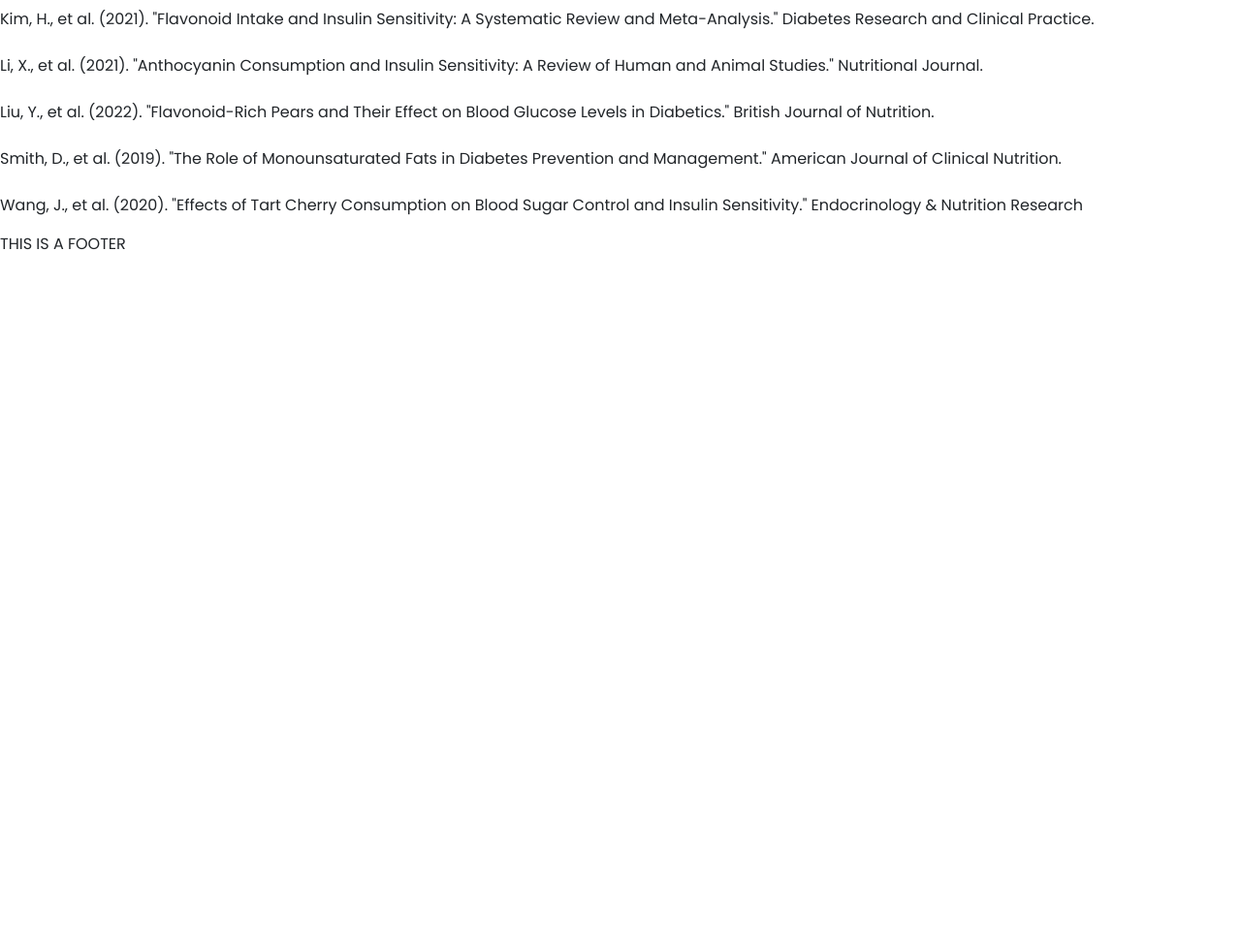
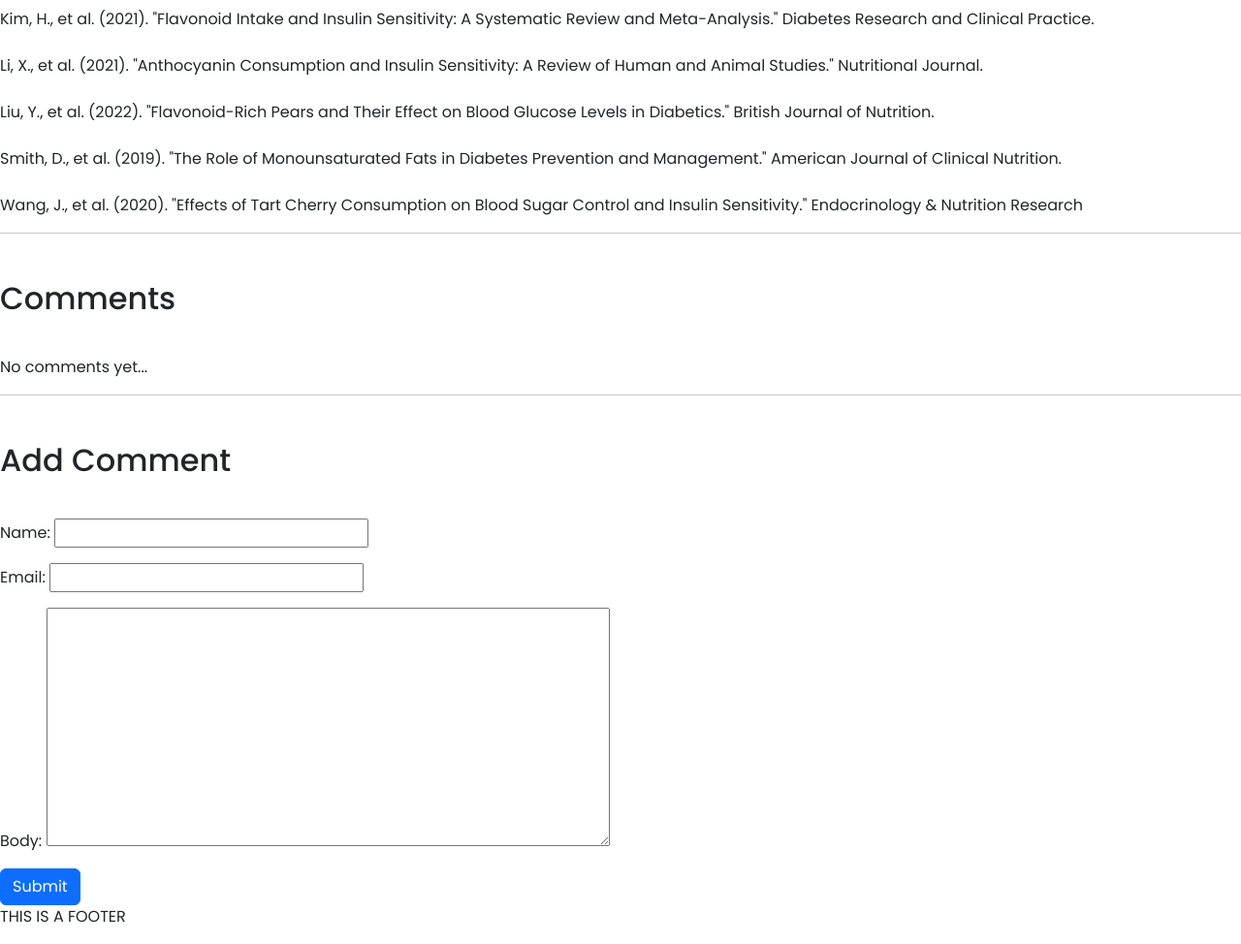
Before and after one commit to funktotheface/Center-of-Nutrition-Website, a Django app: a page that uses blog/templates/blog/post_detail.html in a window 1280 px wide. Shown: the part 2138-3112 px from the top of the page at 97% size. Before the commit the page ends 2396 px from the top, so only its background shows below. Run offline with Django 5.2, Linux system fonts and the light colour scheme; data comes from the database, SQL or seed files in the repository; both versions use the stored data as it was after the commit.

Commit message:
add comment fuinctionality to site

```diff
--- /dev/null
+++ b/blog/forms.py
@@ -0,0 +1,6 @@
+from django import forms
+from .models import Comment
+class CommentForm(forms.ModelForm):
+    class Meta:
+        model = Comment
+        fields = ('name', 'email', 'body')
--- a/blog/models.py
+++ b/blog/models.py
@@ -13,3 +13,10 @@ class Post(models.Model):
 
     class Meta:
         ordering = ['-date_added']
+
+class Comment(models.Model):
+    post = models.ForeignKey(Post, related_name='comments', on_delete=models.CASCADE)
+    name = models.CharField(max_length=255)
+    email = models.EmailField()
+    body = models.TextField()
+    date_added = models.DateTimeField(auto_now_add=True)
--- a/blog/static/Assets/CSS/blog_carousel_css.css
+++ b/blog/static/Assets/CSS/blog_carousel_css.css
@@ -1,6 +1,6 @@
 .card {
     background-color: rgba(255, 255, 255, 0.2);
-    backdrop-filter: blur(0.5px);
+    backdrop-filter: blur(5px);
     }
 
 .card-body {
--- a/blog/static/Assets/CSS/style.css
+++ b/blog/static/Assets/CSS/style.css
@@ -48,7 +48,7 @@ nav .nav-link {
 }
 
 .hero-container img {
-    filter: brightness(99%);
+    filter: brightness(90%);
     width: 100%
 }
 
--- a/blog/templates/blog/post_detail.html
+++ b/blog/templates/blog/post_detail.html
@@ -3,4 +3,35 @@
 <small>Published: {{ post.date_added }}</small>
 <p><strong>{{ post.intro|safe }}</strong></p>
 <p>{{ post.body|safe }}</p>
+<hr>
+<h2 class="subtitle">Comments</h2>
+
+{% for comment in post.comments.all %}
+	<article class="media">
+		<div class="media-content">
+			<div class="content">
+				<p>
+					<strong>{{ comment.name }}</strong> <small>{{ comment.date_added|timesince }} ago</small>
+					<br>
+					{{ comment.body }}
+				</p>
+			</div>
+		</div>
+	</article>
+{% empty %}
+	<div class="notification">
+		No comments yet...
+	</div>
+{% endfor %}
+
+<hr>
+<h2 class="subtitle">Add Comment</h2/>
+<form method="POST" action=".">
+    {% csrf_token %}
+    {{ form.as_p }}
+    <div class="field">
+        <div class="control">
+            <button type="submit" class="btn btn-primary">Submit</button>
+        </div>
+    </div>
 {% endblock %}
--- a/blog/views.py
+++ b/blog/views.py
@@ -1,5 +1,6 @@
-from django.shortcuts import render
+from django.shortcuts import render, redirect
 from .models import Post
+from .forms import CommentForm
 # Create your views here.
 def frontpage(request):
     posts = Post.objects.all()
@@ -10,4 +11,16 @@ def about(request):
 
 def post_detail(request, slug):
     post = Post.objects.get(slug=slug)
-    return render(request, 'blog/post_detail.html', {'post': post})
+
+    if request.method == 'POST':
+        form = CommentForm(request.POST)
+
+        if form.is_valid():
+            comment = form.save(commit=False)
+            comment.post = post
+            comment.save()
+
+            return redirect('post_detail', slug=post.slug)
+    else:
+        form = CommentForm()
+    return render(request, 'blog/post_detail.html', {'post': post, 'form': form})
```
Also changed, not shown: blog/migrations/0002_comment.py (added), db.sqlite3.
